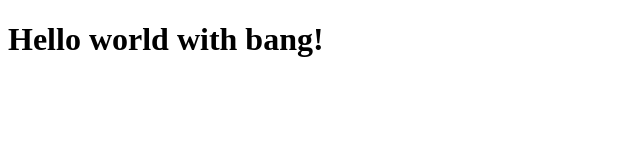
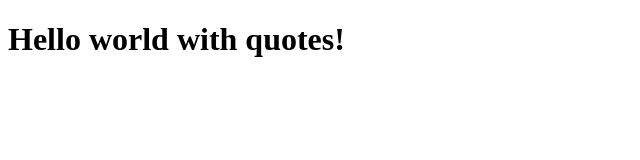
Before and after one commit to kylewlacy/test-gh-pages, a plain HTML site: page "Source Dir"/index.html in a window 1280 px wide. Shown: the full height of the page, 0-640 px from the left. Drawn offline with Linux system fonts and the light colour scheme.

Commit message:
Move files to `"Source Dir"`

```diff
--- a/Source Dir!/index.html
+++ b/"Source Dir"/index.html
@@ -5,6 +5,6 @@
     <title>Hello world</title>
   </head>
   <body>
-    <h1>Hello world with bang!</h1>
+    <h1>Hello world with quotes!</h1>
   </body>
 </html>
```
